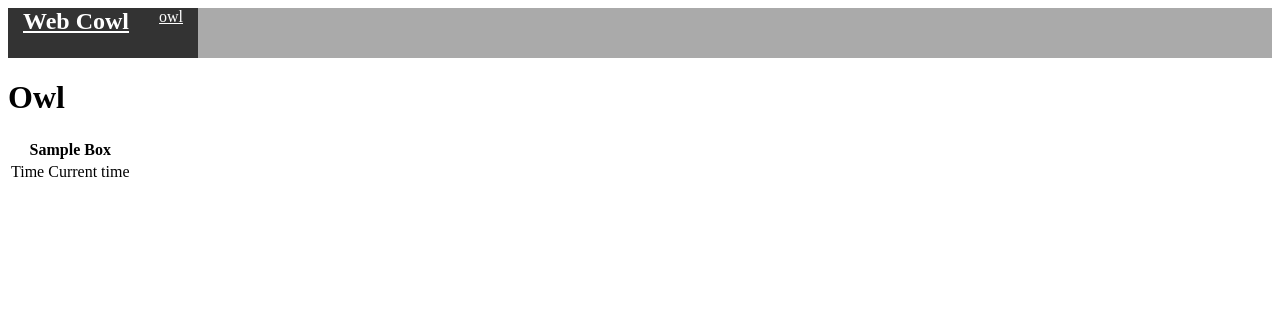
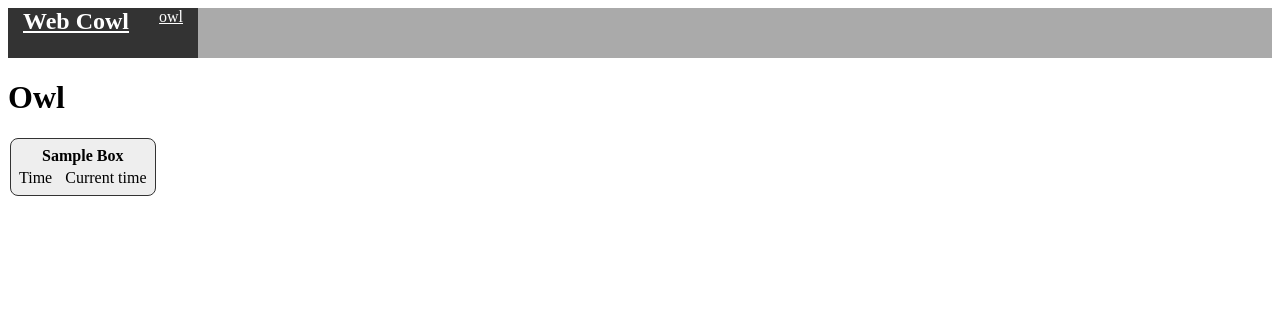
Before and after one commit to taurus-cmb/webcowl, a Python web app: template webcowl/templates/owl/main.html in a window 1280 px wide. Shown: the top 318 px of the page. Run offline with Jinja, Linux system fonts and the light colour scheme; the template is opened without the code that fills it, so the values that code supplies are empty; some libraries are stand-ins or nearby versions.

Commit message:
style for the data tables

```diff
--- a/webcowl/static/webcowl.css
+++ b/webcowl/static/webcowl.css
@@ -18,3 +18,15 @@ nav a {
 nav a:hover {
     background-color: #303;
 }
+.data_box {
+    background-color: #eee;
+    border: #333;
+    border-style: solid;
+    border-radius: 0.5rem;
+    border-width: 1px;
+    padding: 5px;
+    margin: 2px;
+}
+.data_label {
+    padding-right: 10px;
+}
--- a/webcowl/templates/owl/main.html
+++ b/webcowl/templates/owl/main.html
@@ -8,13 +8,13 @@
 {# separate variable because I can't figure out another way to nest/escape quotes #}
 {% set update_route = url_for("owl.updates") %}
 <div data-on-load="@get('{{ update_route }}')" data-signals="{'field_time': 'loading'}">
-    <table>
+    <table class="data_box">
         <tr>
             <th colspan="2">Sample Box</th>
         </tr>
         <tr>
-            <td>Time</td>
-            <td data-text="$field_time">Current time</td>
+            <td class="data_label">Time</td>
+            <td class="data_value" data-text="$field_time">Current time</td>
         </tr>
     </table>
 </div>
```
